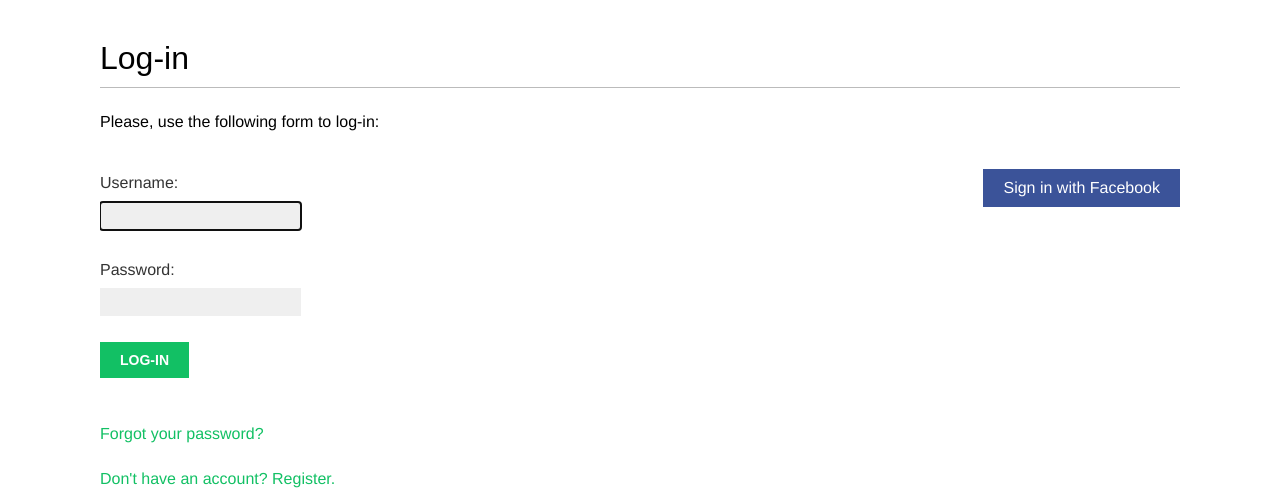
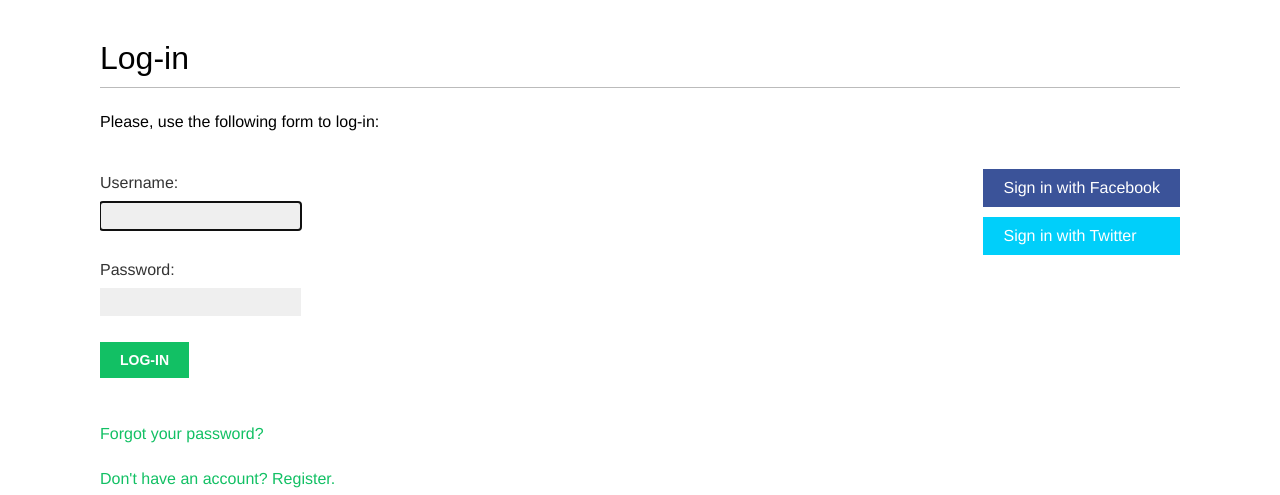
Before and after one commit to mbassale/django-bookmarks, a Django app: page /account/login/ in a window 1280 px wide. Shown: the part 47-542 px from the top of the page. Run offline with Django 3.2, Linux system fonts and the light colour scheme; some web fonts are replaced.

Commit message:
Twitter Social Authentication.
Signed-off-by: Marco Bassaletti <bassaletti@gmail.com>

```diff
--- a/account/templates/registration/login.html
+++ b/account/templates/registration/login.html
@@ -22,6 +22,9 @@
             <li class="facebook">
                 <a href="{% url 'social:begin' 'facebook' %}">Sign in with Facebook</a>
             </li>
+            <li class="twitter">
+                <a href="{% url 'social:begin' 'twitter' %}">Sign in with Twitter</a>
+            </li>
         </ul>
     </div>
 {% endblock %}
--- a/bookmarks/settings.py
+++ b/bookmarks/settings.py
@@ -98,6 +98,7 @@ AUTHENTICATION_BACKENDS = [
     'django.contrib.auth.backends.ModelBackend',
     'account.authentication.EmailAuthBackend',
     'social_core.backends.facebook.FacebookOAuth2',
+    'social_core.backends.twitter.TwitterOAuth',
 ]
 
 # Password validation
@@ -158,3 +159,5 @@ LOGOUT_URL = 'logout'
 SOCIAL_AUTH_FACEBOOK_KEY = env('FACEBOOK_KEY')
 SOCIAL_AUTH_FACEBOOK_SECRET = env('FACEBOOK_SECRET')
 SOCIAL_AUTH_FACEBOOK_SCOPE = ['email']
+SOCIAL_AUTH_TWITTER_KEY = env('TWITTER_KEY')
+SOCIAL_AUTH_TWITTER_SECRET = env('TWITTER_SECRET')
```
